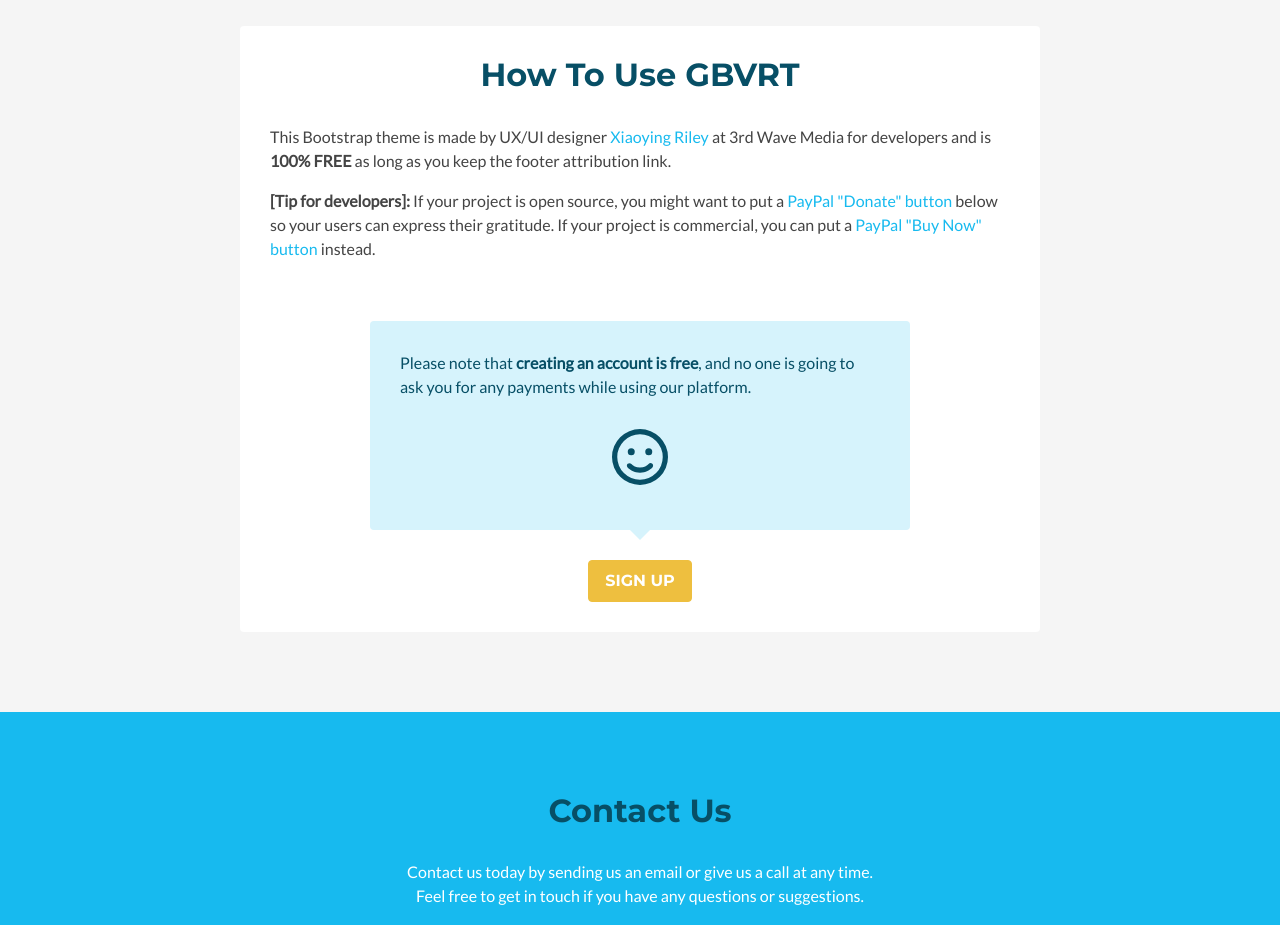
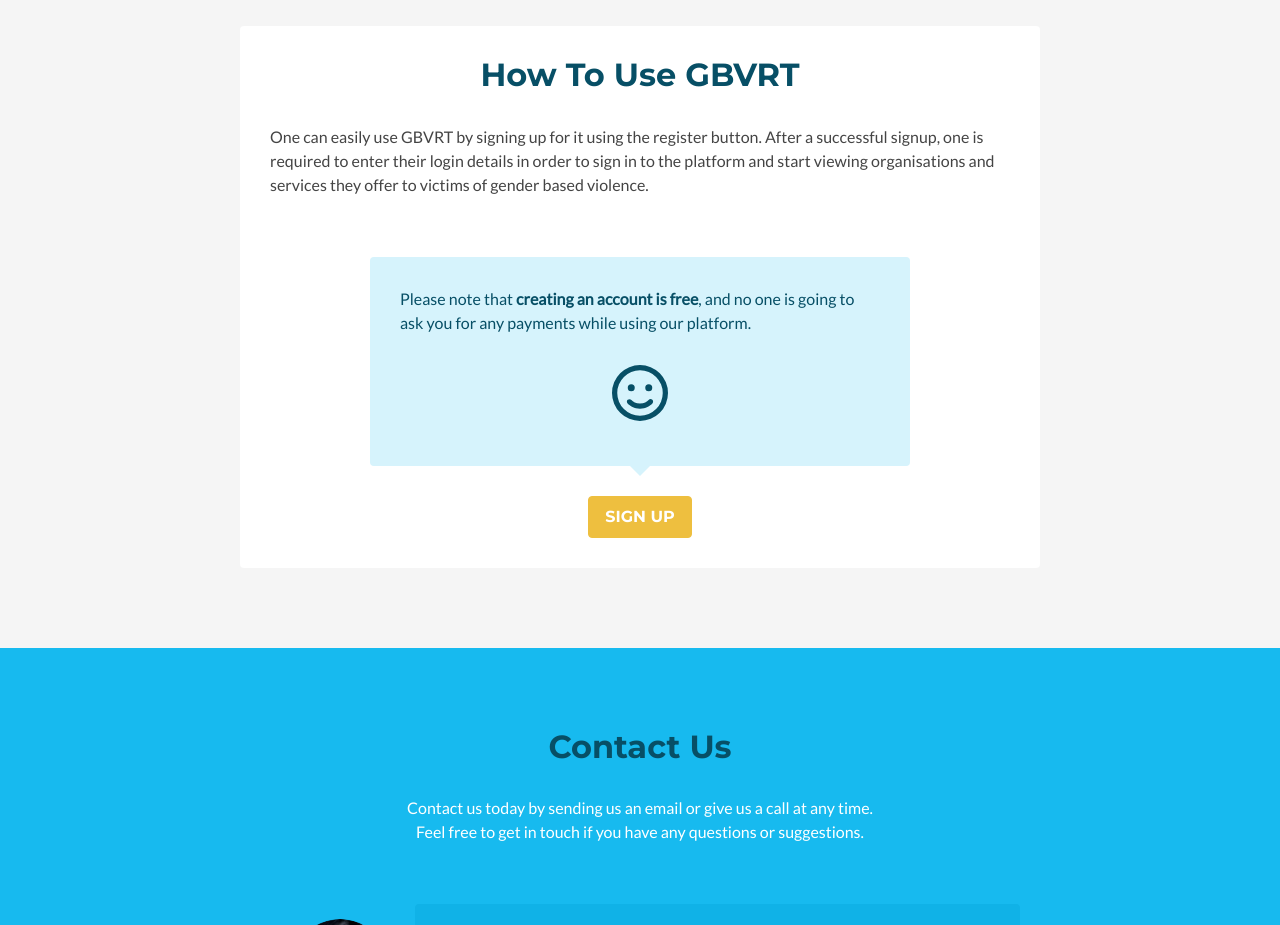
Before and after one commit to Brianoop/gbvrt.github.io, a plain HTML site: page index.html in a window 1280 px wide. Shown: the part 2220-3145 px from the top of the page. Drawn offline with Linux system fonts and the light colour scheme.

Commit message:
updated how to use GBVRT section

```diff
--- a/index.html
+++ b/index.html
@@ -195,8 +195,8 @@
             <div class="license-inner">
             <h2 class="title text-center">How To Use GBVRT</h2>
                 <div class="info">
-                    <p>This Bootstrap theme is made by UX/UI designer <a href="https://twitter.com/3rdwave_themes" target="_blank">Xiaoying Riley</a> at 3rd Wave Media for developers and is <strong>100% FREE</strong> as long as you keep the footer attribution link.</p>
-                    <p><strong>[Tip for developers]:</strong> If your project is open source, you might want to put a <a href="https://www.paypal.com/us/cgi-bin/?cmd=_donate-intro-outside" target="_blank">PayPal "Donate" button</a> below so your users can express their gratitude. If your project is commercial, you can put a <a href="https://www.paypal.com/us/cgi-bin/webscr?cmd=_singleitem-intro-outside" target="_blank">PayPal "Buy Now" button</a> instead.</p>
+                    <p>One can easily use GBVRT by signing up for it using the register button. After a successful signup, one is required to enter their login details in order to sign in to the platform and start viewing organisations and services they offer to victims of gender based violence.</p>
+
                 </div><!--//info-->
                 <div class="cta-container">
                     <div class="speech-bubble">
@@ -239,7 +239,7 @@
                         <li class="list-inline-item"><a href="" target="_blank"><i class="fab fa-twitter"></i></a></li>
                         <li class="list-inline-item"><a href="" target="_blank"><i class="fab fa-facebook-f"></i></a></li>
 
-                        <li class="list-inline-item"><a href=""" target="_blank"><i class="fab fa-medium-m"></i></a></li>
+                        <li class="list-inline-item"><a href="" target="_blank"><i class="fab fa-medium-m"></i></a></li>
                         <li class="list-inline-item"><a href="" target="_blank"><i class="fab fa-dribbble"></i></a></li>
                         <li class="list-inline-item last"><a href="" target="_blank"><i class="fas fa-envelope"></i></a></li>
                     </ul>
```
